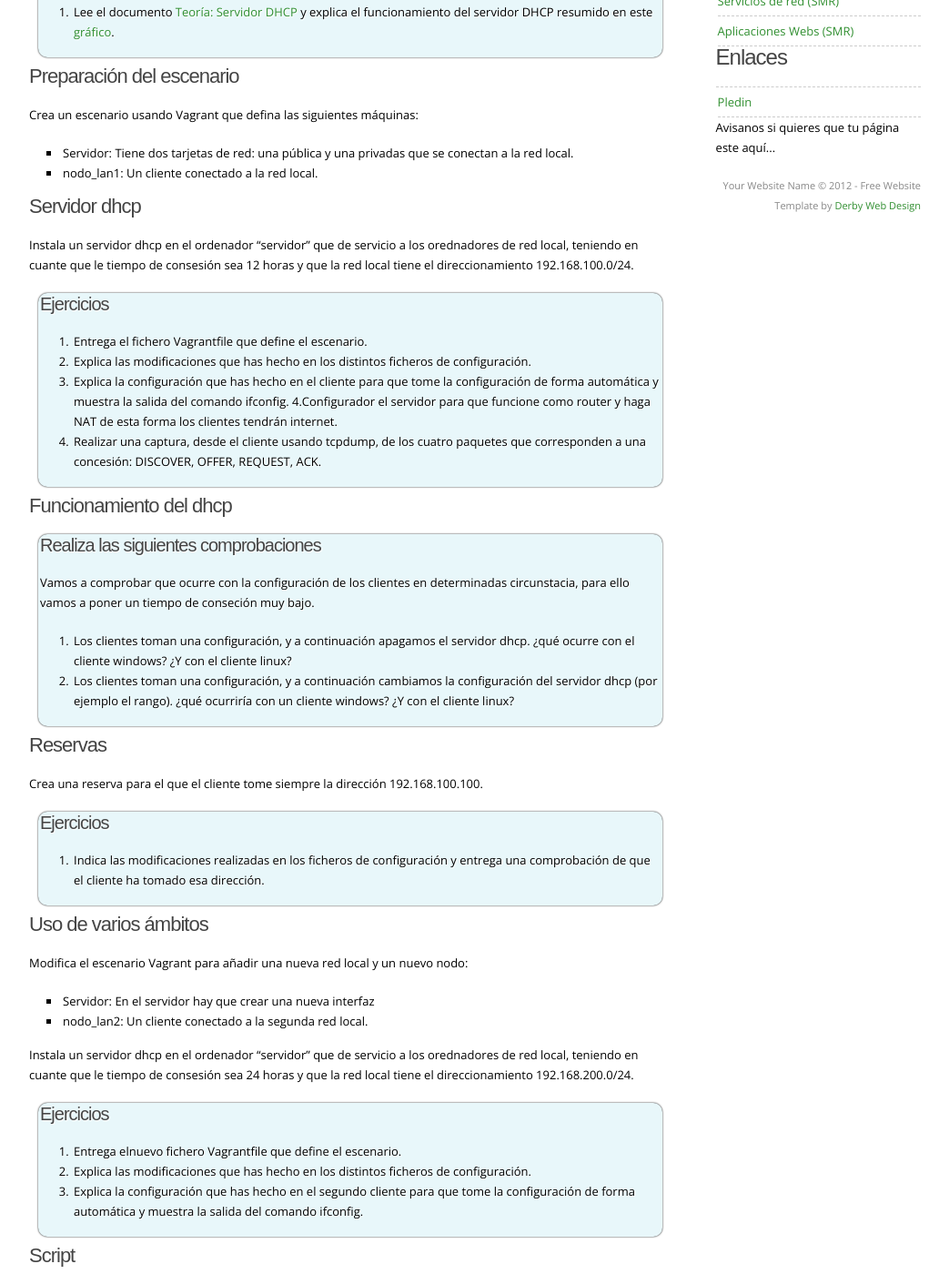
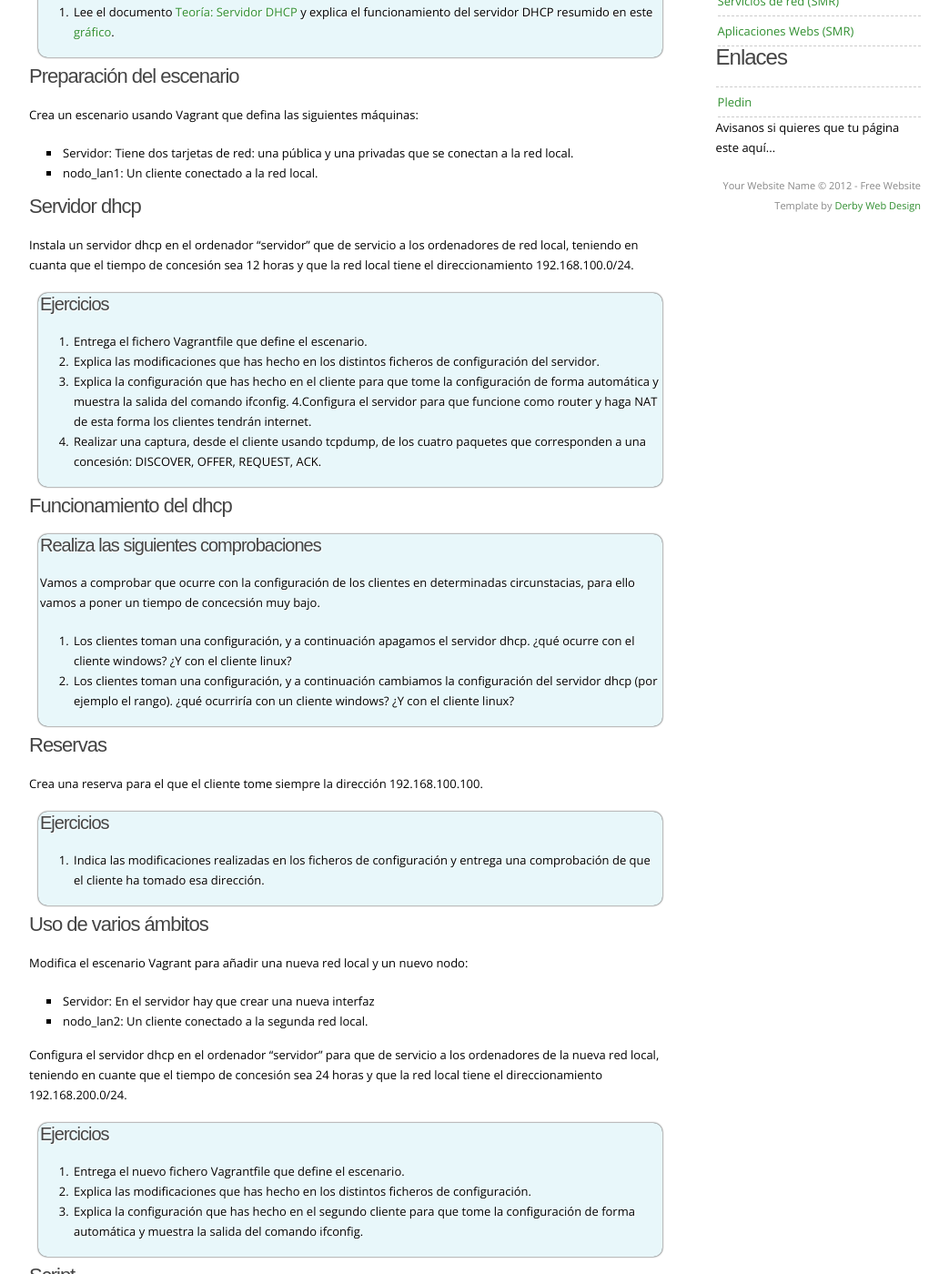
Before and after one commit to josedom24/josedom24.github.io, a Jekyll site: the page built from mod/serviciosgs/e_dhcp_4.md, in a window 1280 px wide and 1400 px high, scrolled down 243 px. Shown: the whole window at 91% size, without its empty margins (118-1161 px from the left). Built offline with Jekyll 4.4.1, drawn with Linux system fonts in a browser that asks for light colours; nearby versions of some CDN libraries; some web fonts are replaced; library files that are not in the unit come from our copies; some of the changed text lies outside the part shown.

Commit message:
Update e_dhcp_4.md

```diff
--- a/mod/serviciosgs/e_dhcp_4.md
+++ b/mod/serviciosgs/e_dhcp_4.md
@@ -22,14 +22,14 @@ Crea un escenario usando Vagrant que defina las siguientes máquinas:
 
 #### Servidor dhcp
 
-Instala un servidor dhcp en el ordenador "servidor" que de servicio a los orednadores de red local, teniendo en cuante que le tiempo de consesión sea 12 horas y que la red local tiene el direccionamiento 192.168.100.0/24.
+Instala un servidor dhcp en el ordenador "servidor" que de servicio a los ordenadores de red local, teniendo en cuanta que el tiempo de concesión sea 12 horas y que la red local tiene el direccionamiento 192.168.100.0/24.
 
 <div class='ejercicios' markdown='1'>
 ##### Ejercicios
 1. Entrega el fichero Vagrantfile que define el escenario.
-2. Explica las modificaciones que has hecho en los distintos ficheros de configuración.
+2. Explica las modificaciones que has hecho en los distintos ficheros de configuración del servidor.
 3. Explica la configuración que has hecho en el cliente para que tome la configuración de forma automática y muestra la salida del comando ifconfig.
-4.Configurador el servidor para que funcione como router y haga NAT de esta forma los clientes tendrán internet.
+4.Configura el servidor para que funcione como router y haga NAT de esta forma los clientes tendrán internet.
 5. Realizar una captura, desde el cliente usando **tcpdump**, de los cuatro paquetes que corresponden a una concesión: DISCOVER, OFFER, REQUEST, ACK.
 </div>
 
@@ -37,7 +37,7 @@ Instala un servidor dhcp en el ordenador "servidor" que de servicio a los oredna
 
 <div class='ejercicios' markdown='1'>
 ##### Realiza las siguientes comprobaciones
-Vamos a comprobar que ocurre con la configuración de los clientes en determinadas circunstacia, para ello vamos a poner un tiempo de conseción muy bajo.
+Vamos a comprobar que ocurre con la configuración de los clientes en determinadas circunstacias, para ello vamos a poner un tiempo de concecsión muy bajo.
 
 1. Los clientes toman una configuración, y a continuación apagamos el servidor dhcp. ¿qué ocurre con el cliente windows? ¿Y con el cliente linux?
 2. Los clientes toman una configuración, y a continuación cambiamos la configuración del servidor dhcp (por ejemplo el rango). ¿qué ocurriría con un cliente windows? ¿Y con el cliente linux?
@@ -60,21 +60,21 @@ Modifica el escenario Vagrant para añadir una nueva red local y un nuevo nodo:
 * Servidor: En el servidor hay que crear una nueva interfaz
 * nodo_lan2: Un cliente conectado a la segunda red local.
 
-Instala un servidor dhcp en el ordenador "servidor" que de servicio a los orednadores de red local, teniendo en cuante que le tiempo de consesión sea 24 horas y que la red local tiene el direccionamiento 192.168.200.0/24.
+Configura el servidor dhcp en el ordenador "servidor" para que de servicio a los ordenadores de la nueva red local, teniendo en cuante que el tiempo de concesión sea 24 horas y que la red local tiene el direccionamiento 192.168.200.0/24.
 
 <div class='ejercicios' markdown='1'>
 ##### Ejercicios
-1. Entrega elnuevo fichero Vagrantfile que define el escenario.
+1. Entrega el nuevo fichero Vagrantfile que define el escenario.
 2. Explica las modificaciones que has hecho en los distintos ficheros de configuración.
 3. Explica la configuración que has hecho en el segundo cliente para que tome la configuración de forma automática y muestra la salida del comando ifconfig.
 </div>
 
 #### Script
 
-Realiza un script en python que de información de las conseciones del servidor:
+Realiza un script en python que de información de las concesiones del servidor:
 
-infodhcp.py -l: Nos muestra todas las ips que están concedidadas (las reservas también). Nos da información de los dos ámbitos.
-infodhcp.py x.x.x.x : Nos dice si esa ip está concedida y que MAC corresponde.
+infodhcp.py -l: Nos muestra todas las ips que están concedidas (las reservas también). Nos da información de los dos ámbitos.
+infodhcp.py x.x.x.x : Nos dice si esa ip está concedida y a que MAC corresponde.
 
 <div class='ejercicios' markdown='1'>
 ##### Para entregar...
```
